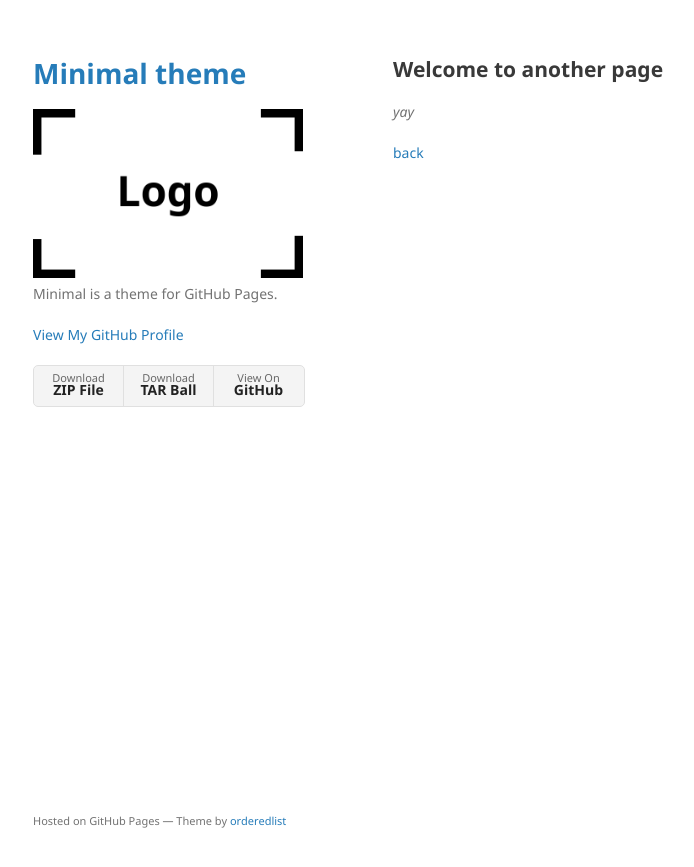
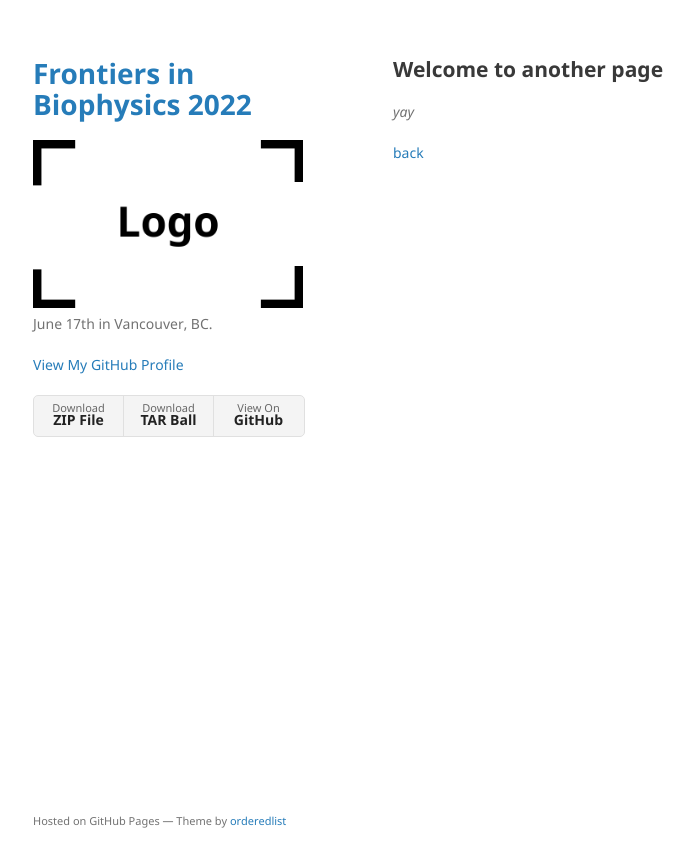
Before and after one commit to FrontiersinBiophysics2022/FrontiersinBiophysics2022.github.io, a Jekyll site: the page built from another-page.md, in a window 1280 px wide. Shown: the top 867 px of the page, without its empty margins (177-871 px from the left). Built offline with Jekyll 4.4.1, drawn with Linux system fonts in a browser that asks for light colours; our own code applies the rules of GitHub Pages for plain Markdown files.

Commit message:
Update _config.yml

```diff
--- a/_config.yml
+++ b/_config.yml
@@ -1,6 +1,6 @@
-title: Minimal theme
+title: Frontiers in Biophysics 2022
 logo: /assets/img/logo.png
-description: Minimal is a theme for GitHub Pages.
+description: June 17th in Vancouver, BC.
 show_downloads: true
 google_analytics:
 theme: jekyll-theme-minimal
```
